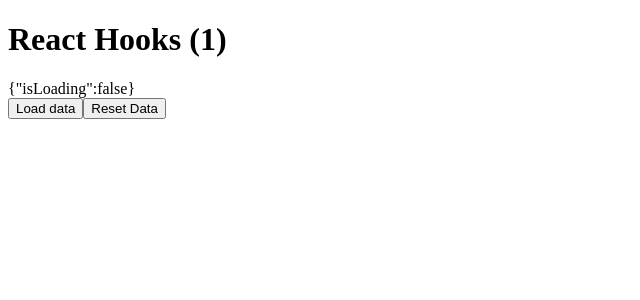
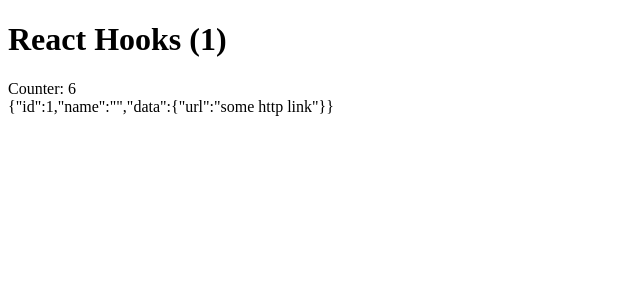
Before and after one commit to React-js-Developer-MySklad/lesson-15, a React app: page / in a window 1280 px wide. Shown: the top 300 px of the page, without its empty margins (0-640 px from the left). Built offline with nearby package versions, Linux system fonts and the light colour scheme.

Commit message:
added memo

```diff
--- /dev/null
+++ b/src/components/examples/memo-example/child/child.tsx
@@ -0,0 +1,27 @@
+import {memo, useEffect} from "react";
+
+type Props = {
+    id: number,
+    name: string,
+    data: {url: string}
+}
+
+export const Child = (props: Props) => {
+
+    useEffect(() => {
+        console.log('Child: did mount')
+        return () => {
+            console.log('Child: did unmount')
+        }
+    }, []);
+
+    useEffect(() => {
+        console.log('Child: did update')
+    });
+
+    return (
+        <div>
+            {JSON.stringify(props)}
+        </div>
+    )
+}
--- /dev/null
+++ b/src/components/examples/memo-example/memo-example.tsx
@@ -0,0 +1,21 @@
+import {useEffect, useMemo, useReducer, useState} from "react";
+import {Child} from "./child/child";
+
+
+
+export const MemoExample = () => {
+    const [count, counter] = useReducer((value) => value + 1, 1)
+
+    useEffect(() => {
+        setInterval(() => counter(), 1000)
+    }, [])
+
+
+    return (
+        <div>
+            <span>Counter: {count}</span>
+
+            <Child id={1} name={''} data={{url: 'some http link'}}/>
+        </div>
+    )
+}
--- a/src/pages/dashboard/dashboard-page.tsx
+++ b/src/pages/dashboard/dashboard-page.tsx
@@ -1,18 +1,11 @@
-import React, {useRef} from "react";
-import {useAuthentication} from "../../hooks/useAuthentication/authenticatoin.hook";
-import {Users} from "../../components/users/users";
-import {Input} from "../../components/input/input";
-import {UseReducerExample} from "../../components/examples/use-reducer-example/use-reducer-example";
-
-
+import React from "react";
+import {MemoExample} from "../../components/examples/memo-example/memo-example";
 export const DashboardPage = () => {
-    const {isAuthenticated, login} = useAuthentication();
-    const userRef = useRef<{focus: () => void}>(null)
-
 
     return (
         <>
-            <UseReducerExample/>
+            {/*<UseReducerExample/>*/}
+            <MemoExample/>
         </>
     )
 }
```
